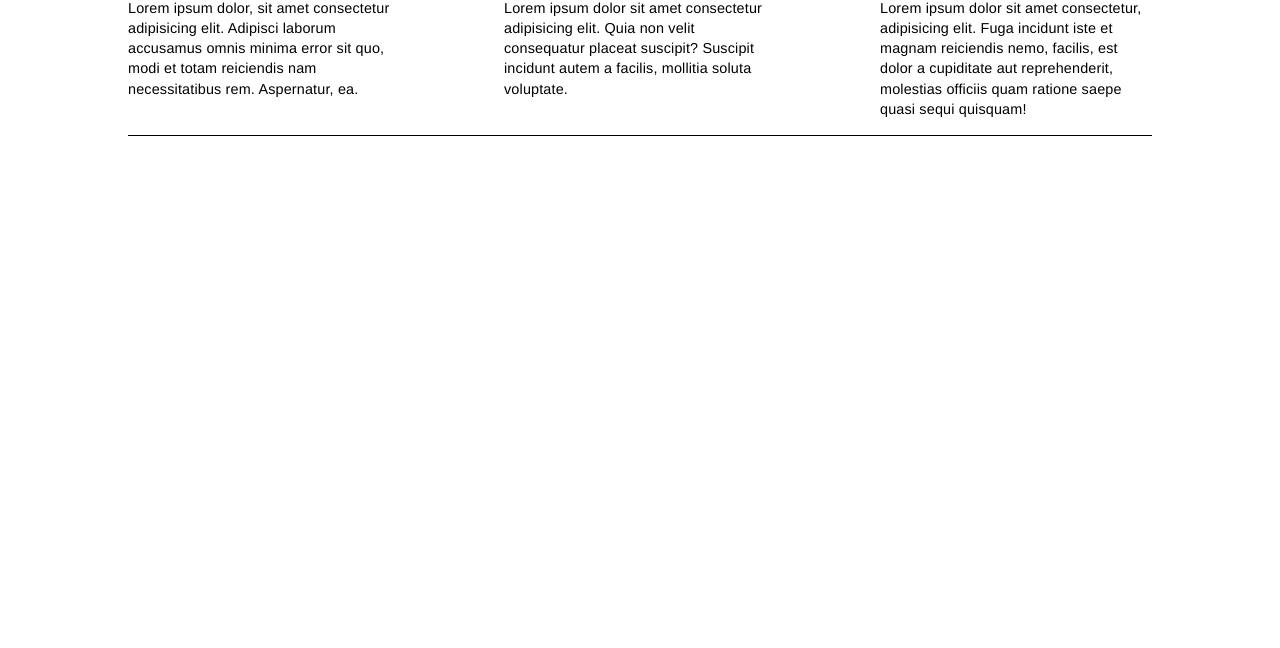
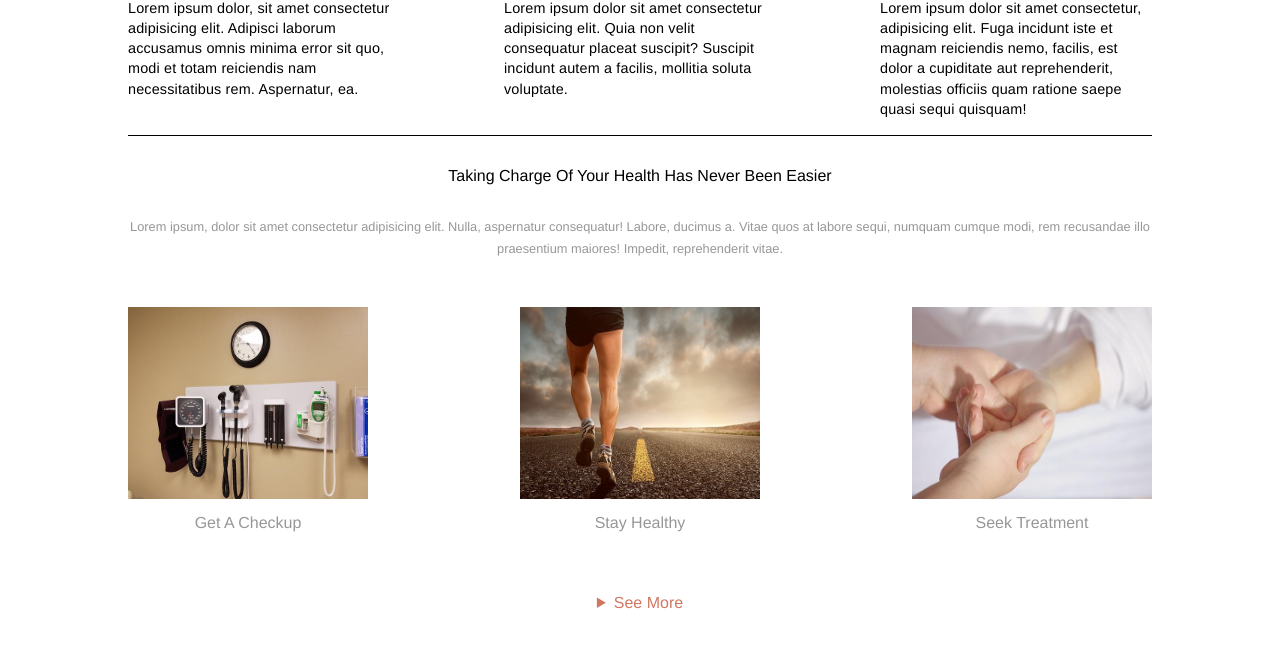
Before and after one commit to D-Whipp/tri-health-demosite, a plain HTML site: page tri-health/index.html in a window 1280 px wide. Shown: the part 578-1226 px from the top of the page. Before the commit the page ends 886 px from the top, so only its background shows below. Drawn offline with Linux system fonts and the light colour scheme.

Commit message:
built message section, refactored nav

```diff
--- a/tri-health/assets/css/styles.css
+++ b/tri-health/assets/css/styles.css
@@ -5,7 +5,9 @@
     --red-text: #CF7762;
 }
 
+/* ********************** */
 /* utilities */
+/* ********************** */
 .current {
     border-bottom: 1px solid black;
 }
@@ -15,12 +17,16 @@
     width: 28px;
 }
 
+/* ********************* */
 /* general */
+/* ********************* */
 main {
     font-family: var(--font-family);
 }
 
+/* ********************* */
 /* navigation */
+/* ********************* */
 header {
     display: flex;
     justify-content: space-between;
@@ -64,7 +70,9 @@ nav img {
     padding: 0 1rem;
 }
 
+/* ******************* */
 /* hero */
+/* ******************* */
 #hero .hero-image {
     background: no-repeat url('../images/medical-professional.jpg');
     background-position: top;
@@ -121,3 +129,51 @@ nav img {
     line-height: 1.4;
     letter-spacing: 0.01rem;
 }
+
+/* *********************** */
+/* message */
+/* *********************** */
+.message {
+    border-bottom: 1px solid #000;
+    margin: 0 auto;
+    text-align: center;
+    width: 80%;
+}
+
+.message h2 {
+    width: 80%;
+    margin: 2rem auto;
+}
+
+.message p {
+    color: var(--gray-text);
+    font-size: 0.8rem;
+    line-height: 1.7;
+    margin: 1rem 0;
+}
+
+.figure-container {
+    display: flex;
+    justify-content: space-between;
+}
+
+.figure-container figure img {
+    padding: 2rem 0;
+    width: 15rem;
+    height: 12rem;
+}
+
+.figure-container figure figcaption {
+    color: var(--gray-text);
+    margin-top: -1rem;
+}
+
+.message details {
+    color: var(--red-text);
+    cursor: pointer;
+    margin: 3rem 0;
+}
+
+.message details summary {
+    padding: 1rem;
+}
--- a/tri-health/index.html
+++ b/tri-health/index.html
@@ -22,7 +22,7 @@
         </h1>
         <nav>
           <a class="nav-item current" href="#home">Home</a>
-          <a class="nav-item" href="#portfolio">Portfolio</a>
+          <a class="nav-item" href="#message">Message</a>
           <a class="nav-item" href="#blog">Blog</a>
           <a class="nav-item" href="#pages">Pages</a>
           <a class="nav-item" href="#shortcodes">Shortcodes</a>
@@ -64,14 +64,19 @@
           </article>
         </div>
       </section>
-      <!-- portfolio -->
-      <section id="portfolio" class="portfolio">
-        <h2></h2>
-        <p></p>
-        <figure><img src="" alt=""><figcaption></figcaption></figure>
-        <figure><img src="" alt=""><figcaption></figcaption></figure>
-        <figure><img src="" alt=""><figcaption></figcaption></figure>
-        <!-- <details></details> -->
+      <!-- message -->
+      <section id="message" class="message">
+        <h2>Taking Charge Of Your Health Has Never Been Easier</h2>
+        <p>Lorem ipsum, dolor sit amet consectetur adipisicing elit. Nulla, aspernatur consequatur! Labore, ducimus a. Vitae quos at labore sequi, numquam cumque modi, rem recusandae illo praesentium maiores! Impedit, reprehenderit vitae.</p>
+        <div class="figure-container">
+          <figure><img src="./assets/images/medical-equipment.jpg" alt=""><figcaption>Get A Checkup</figcaption></figure>
+          <figure><img src="./assets/images/jogging.jpg" alt=""><figcaption>Stay Healthy</figcaption></figure>
+          <figure><img src="./assets/images/medical-hands.jpg" alt=""><figcaption>Seek Treatment</figcaption></figure>
+        </div>
+        <details>
+          <summary>See More</summary>
+          Lorem, ipsum dolor sit amet consectetur adipisicing elit. Cupiditate harum nemo blanditiis tenetur magni possimus sequi consectetur architecto maxime itaque?
+        </details>
       </section>
       <!-- core-features -->
       <section id="core-features">
```
Also changed, not shown: tri-health/assets/images/jogging.jpg (added), tri-health/assets/images/medical-equipment.jpg (added), tri-health/assets/images/medical-hands.jpg (added).
